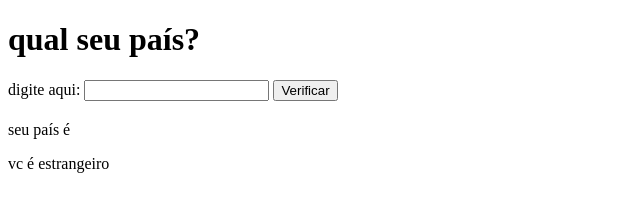
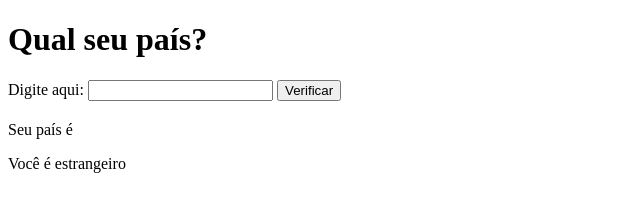
Before and after one commit to rafaelamachadocamara/javascript-curso-em-video, a website: page aula 11/ex011.html in a window 1280 px wide. Both pictures are taken after a click on the button "Verificar". Shown: the whole page, without its empty margins (0-640 px from the left). Drawn offline with Linux system fonts and the light colour scheme.

Commit message:
formatando para aceitar maisculas e minusculas e também acentos

```diff
--- a/aula 11/ex011.html
+++ b/aula 11/ex011.html
@@ -13,8 +13,8 @@
 </head>
 
 <body>
-    <h1>qual seu país?</h1>
-    digite aqui: <input type="text" name="txtpais" id="txtpais">
+    <h1>Qual seu país?</h1>
+    Digite aqui: <input type="text" name="txtpais" id="txtpais">
     <input type="button" value="Verificar" onclick="verificar()">
     <div id="res"></div>
 
@@ -22,13 +22,17 @@
         function verificar() {
             var txtp = document.getElementById('txtpais');
             var res = document.getElementById('res');
-            var pais = txtp.value;
-            res.innerHTML = `<p> seu país é <strong>${pais}</strong>`
-            if (pais != "brasil") {
-                res.innerHTML += "<p> vc é estrangeiro</p>"
+            var pais = txtp.value.trim();
+
+
+            var paisFormatado = pais.toLowerCase().normalize('NFD').replace(/[\u0300-\u036f]/g, '');
+
+            res.innerHTML = `<p>Seu país é <strong>${pais}</strong></p>`;
+
+            if (paisFormatado !== "brasil") {
+                res.innerHTML += "<p>Você é estrangeiro</p>";
             } else {
-                res.innerHTML += "<p> salve brasileiro!</p>"
-
+                res.innerHTML += "<p>Salve, brasileiro!</p>";
             }
         }
     </script>
```
